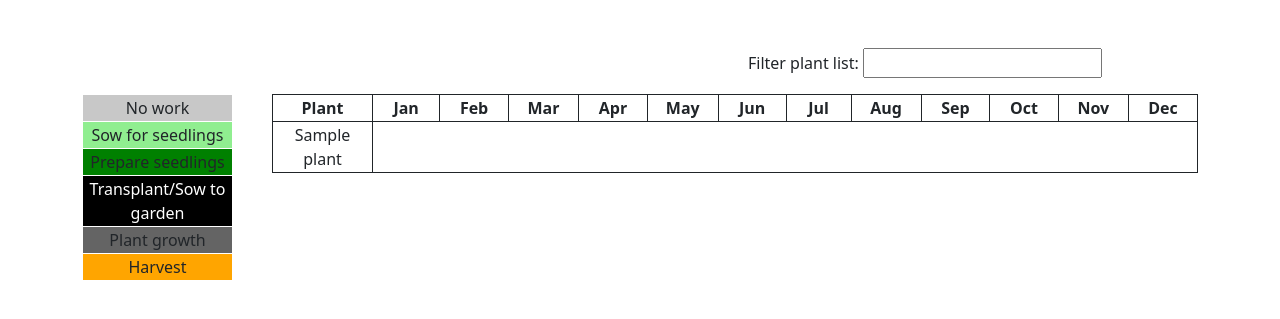
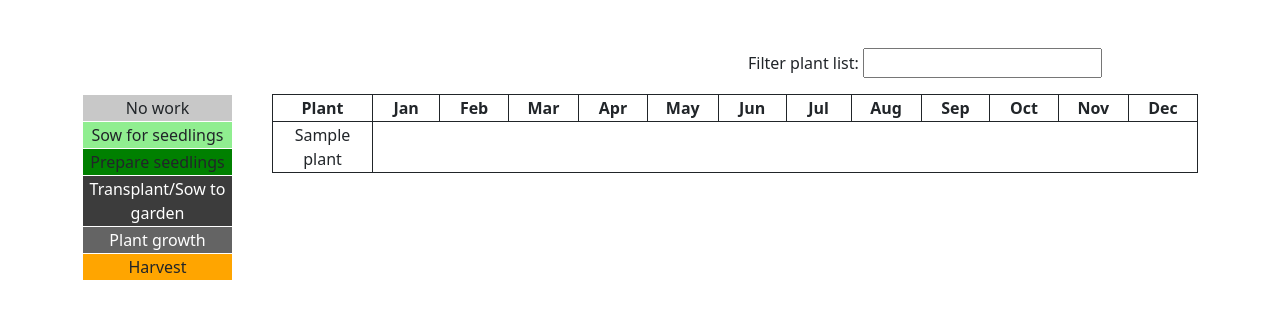
Before and after one commit to perugi/plannter, a Django app: page / in a window 1280 px wide. Shown: the part 76-395 px from the top of the page. Run offline with Django 4.2, Linux system fonts and the light colour scheme; a user stored in the database is signed in; tables that the repository leaves empty hold one stand-in row (values such as "Sample post").

Commit message:
Add sticky legend and month dividers. TODO is sticky table header

```diff
--- a/garden_calendar/static/garden_calendar/styles.css
+++ b/garden_calendar/static/garden_calendar/styles.css
@@ -34,12 +34,13 @@ nav .navbar-brand .green {
 }
 
 .transplanting {
-    background-color: black;
+    background-color: rgb(60, 60, 60);
     color: white;
 }
 
 .growth {
     background-color: rgb(100, 100, 100);
+    color: white;
 }
 
 .harvest {
@@ -60,6 +61,10 @@ nav .navbar-brand .green {
     border-color: white;
 }
 
+.plants_data:nth-child(3n+2) {
+    border-right: 1px solid black;
+}
+
 .plants_data.legend {
     width: 150px;
 }
@@ -72,3 +77,9 @@ nav .navbar-brand .green {
 #planner_select {
     width: 4%;
 }
+
+#legend,
+#table_header {
+    position: sticky;
+    top: 20px;
+}
--- a/garden_calendar/templates/garden_calendar/index.html
+++ b/garden_calendar/templates/garden_calendar/index.html
@@ -26,7 +26,7 @@ Home
     <p></p>
     <div class="row">
         <div class="col">
-            <table class="plants">
+            <table class="plants" id="legend">
                 <tr>
                     <td class="plants_data legend nowork">{% trans 'No work' %}</td>
                 </tr>
--- a/garden_calendar/templates/garden_calendar/planner.html
+++ b/garden_calendar/templates/garden_calendar/planner.html
@@ -22,7 +22,7 @@ Planner
     <p></p>
     <div class="row">
         <div class="col">
-            <table class="plants">
+            <table class="plants" id="legend">
                 <tr>
                     <td class="plants_data legend nowork">{% trans 'No work' %}</td>
                 </tr>
```
